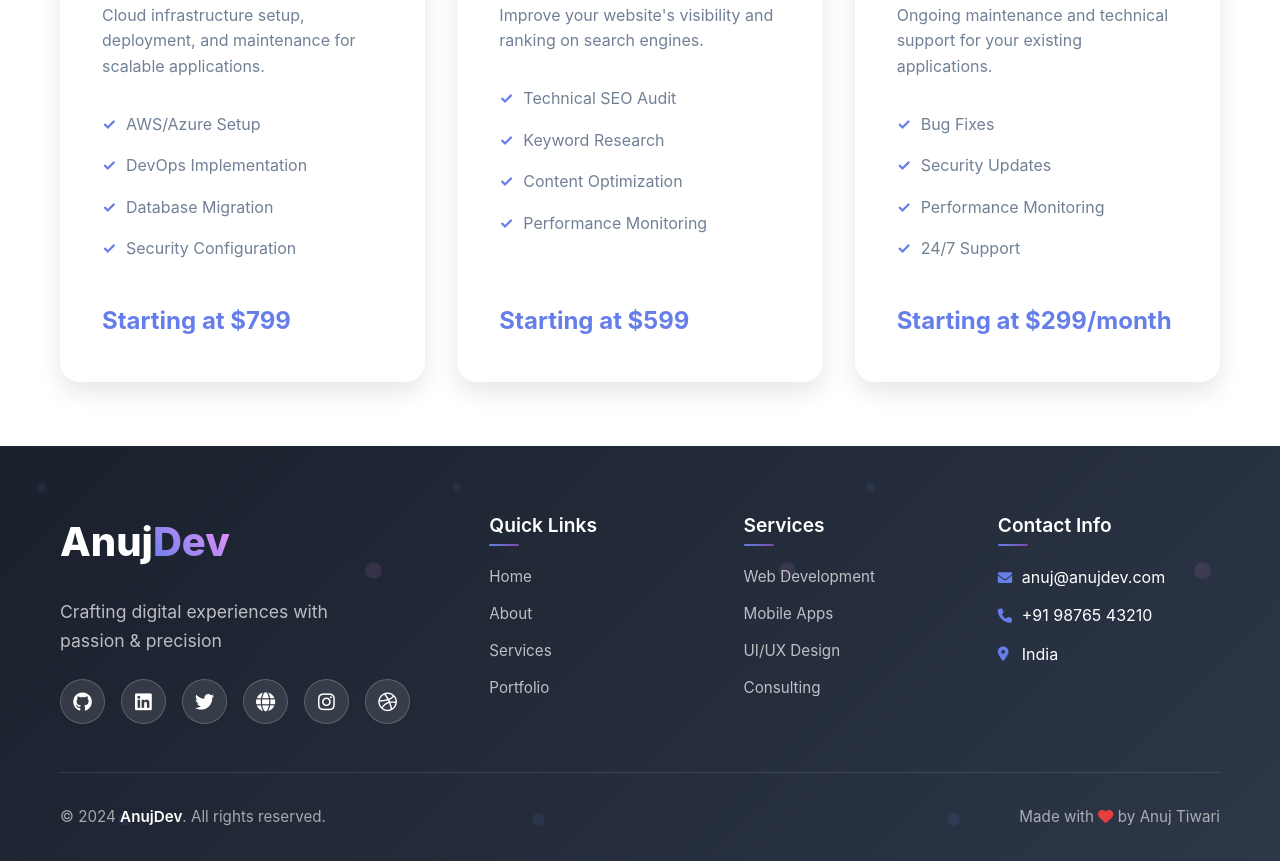
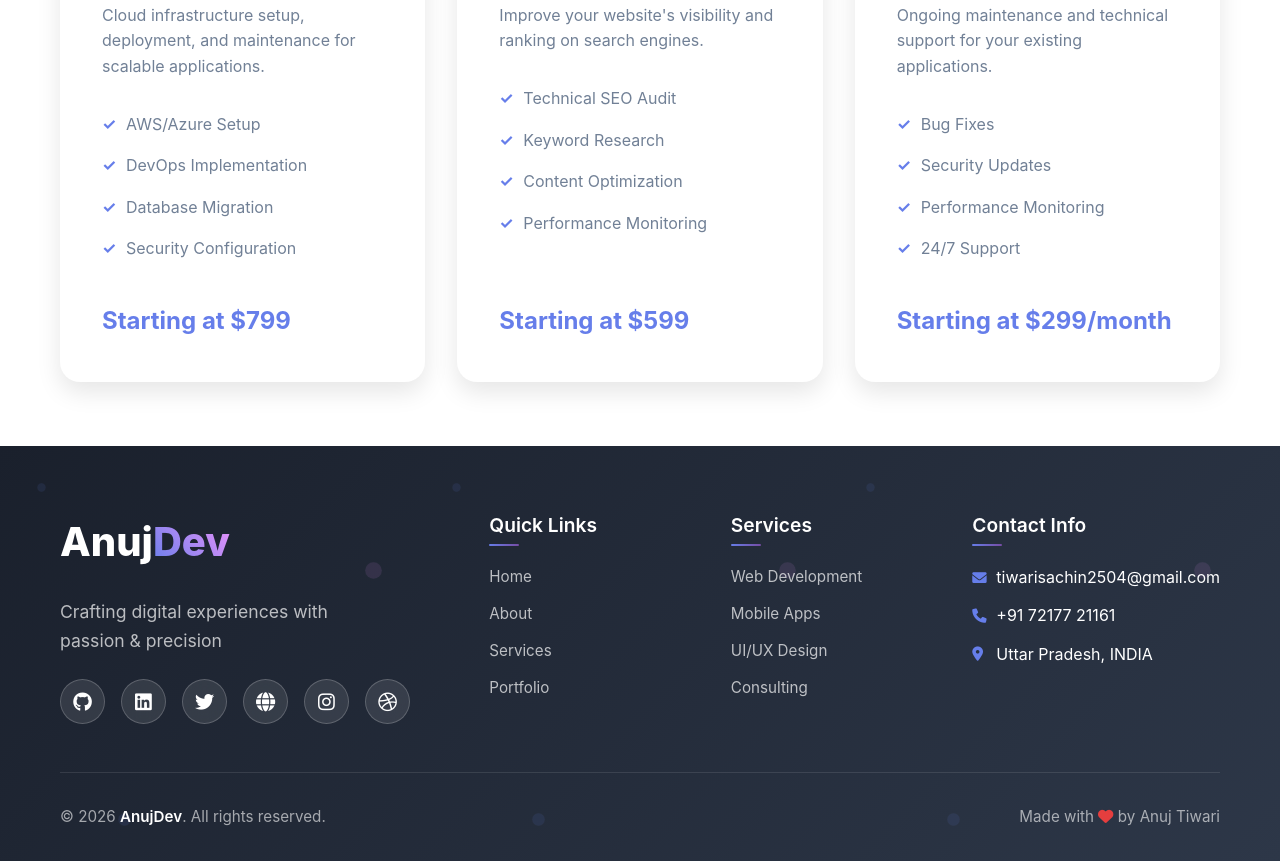
Before and after one commit to Anuj-Tiwari2504/Anuj-Dev, a plain HTML site: page services.html in a window 1280 px wide. Shown: the part 1221-2082 px from the top of the page. Drawn offline with Linux system fonts and the light colour scheme.

Commit message:
Updated UI and fixed bugs

```diff
--- a/services.html
+++ b/services.html
@@ -168,16 +168,16 @@
                     <div class="footer-column">
                         <h4>Contact Info</h4>
                         <ul>
-                            <li><i class="fas fa-envelope"></i> anuj@anujdev.com</li>
-                            <li><i class="fas fa-phone"></i> +91 98765 43210</li>
-                            <li><i class="fas fa-map-marker-alt"></i> India</li>
+                            <li><i class="fas fa-envelope"></i> tiwarisachin2504@gmail.com</li>
+                            <li><i class="fas fa-phone"></i> +91 72177 21161</li>
+                            <li><i class="fas fa-map-marker-alt"></i> Uttar Pradesh, INDIA</li>
                         </ul>
                     </div>
                 </div>
             </div>
             <div class="footer-bottom">
                 <div class="footer-copyright">
-                    <p>&copy; 2024 <strong>AnujDev</strong>. All rights reserved.</p>
+                    <p>&copy; 2026 <strong>AnujDev</strong>. All rights reserved.</p>
                 </div>
                 <div class="footer-credits">
                     <p>Made with <i class="fas fa-heart"></i> by Anuj Tiwari</p>
```
Also changed, not shown: about.html (+7 -7 lines), contact.html (+3 -3 lines), portfolio.html (+4 -4 lines).
